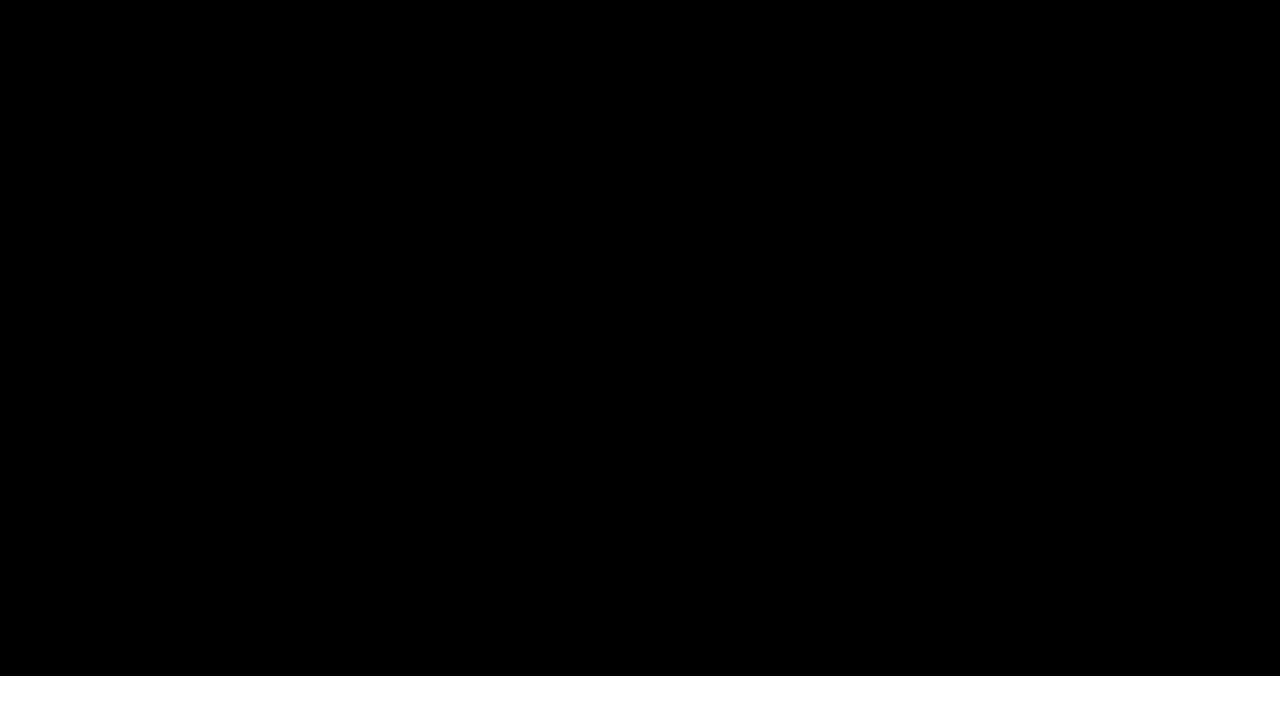
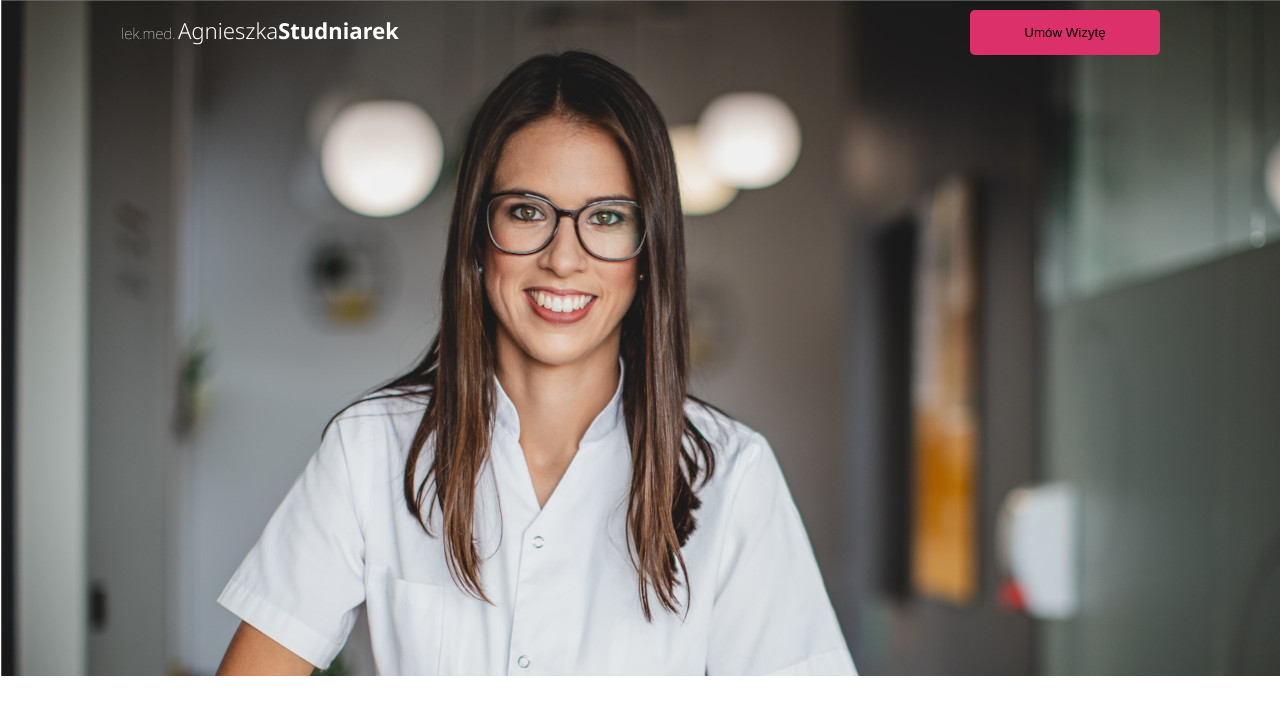
Before and after one commit to krzysztofstudniarek/my-first-gatsby-site, a Gatsby site: page / in a window 1280 px wide. Built offline with nearby package versions, Linux system fonts and the light colour scheme; Gatsby itself is replaced by a stand-in of ours.

Commit message:
Adding header image, logo and CTA

```diff
--- /dev/null
+++ b/src/components/CTAButton.js
@@ -0,0 +1,30 @@
+import * as React from 'react'
+import styled from 'styled-components'
+
+const Button = styled.button`
+    width: 190px;
+    height: 45px;
+    margin-top: 10px;
+    border-radius: 5px;
+    background-color: #DB3069;
+    border: none;
+`
+const ButtonContainer = styled.div`
+    position: absolute;
+    right: 0px;
+    top:0px;
+    width: 190px;
+    height: 65px;
+`
+
+const CTAButton = () => {
+    return (
+        <ButtonContainer>
+            <Button>
+                Umów Wizytę
+            </Button>
+        </ButtonContainer>
+    )
+}
+
+export default CTAButton
--- /dev/null
+++ b/src/components/Header.js
@@ -0,0 +1,27 @@
+import * as React from 'react'
+import styled from 'styled-components'
+
+import img from '../images/top.jpg'
+
+import HeadercContent from './HeaderContent'
+
+const Background = styled.div`
+    text-align:center;
+    position: absolute;
+    left: 0px;
+    right: 0px;
+    top: 0px;
+    width: 100%;
+    height: 676px;
+    background-image: url(${img});
+`
+
+const Header = () => {
+    return(
+        <Background>
+            <HeadercContent></HeadercContent>
+        </Background>
+    )
+}
+
+export default Header;
--- /dev/null
+++ b/src/components/HeaderContent.js
@@ -0,0 +1,23 @@
+import * as React from 'react'
+import styled from 'styled-components'
+
+import Logo from './Logo'
+import CTAButton from './CTAButton'
+
+const HeadercContentContainer = styled.div`
+    position: relative;
+    width: 1040px;
+    margin:auto;
+    height: 676px;
+`
+
+const HeaderContent = () => {
+    return(
+        <HeadercContentContainer>
+            <Logo></Logo>
+            <CTAButton></CTAButton>
+        </HeadercContentContainer>
+    )
+}
+
+export default HeaderContent;
--- /dev/null
+++ b/src/components/Logo.js
@@ -0,0 +1,15 @@
+import * as React from 'react'
+import styled from 'styled-components'
+
+import img from '../images/logo.png'
+
+const Logo = styled.div`
+    background-image: url(${img});
+    background-repeat: no-repeat;
+    background-position: center;
+    left: 0px;
+    top:0px;
+    width: 280px;
+    height: 66px;
+`
+export default Logo;
--- a/src/components/Top.js
+++ /dev/null
@@ -1,21 +0,0 @@
-import * as React from 'react'
-import styled from 'styled-components'
-
-const Container = styled.div`
-    position: absolute;
-    left: 0px;
-    right: 0px;
-    top: 0px;
-    width: 100%;
-    background-color: black;
-    height: 676px;
-`
-
-const Top = () => {
-    return(
-        <Container>
-        </Container>
-    )
-}
-
-export default Top;
--- a/src/pages/index.js
+++ b/src/pages/index.js
@@ -1,13 +1,13 @@
 // Step 1: Import React
 import * as React from 'react'
 import Layout from '../components/Layout'
-import Top from '../components/Top'
+import Header from '../components/Header'
 
 const IndexPage = () => {
   return (
     <main>
       <Layout pageTitle="lek. med Agnieszka Studniarek">
-        <Top></Top>
+        <Header></Header>
       </Layout>
     </main>
   )
```
Also changed, not shown: src/images/icon.png (deleted), src/images/logo.png (added), src/images/top.jpg (added).
